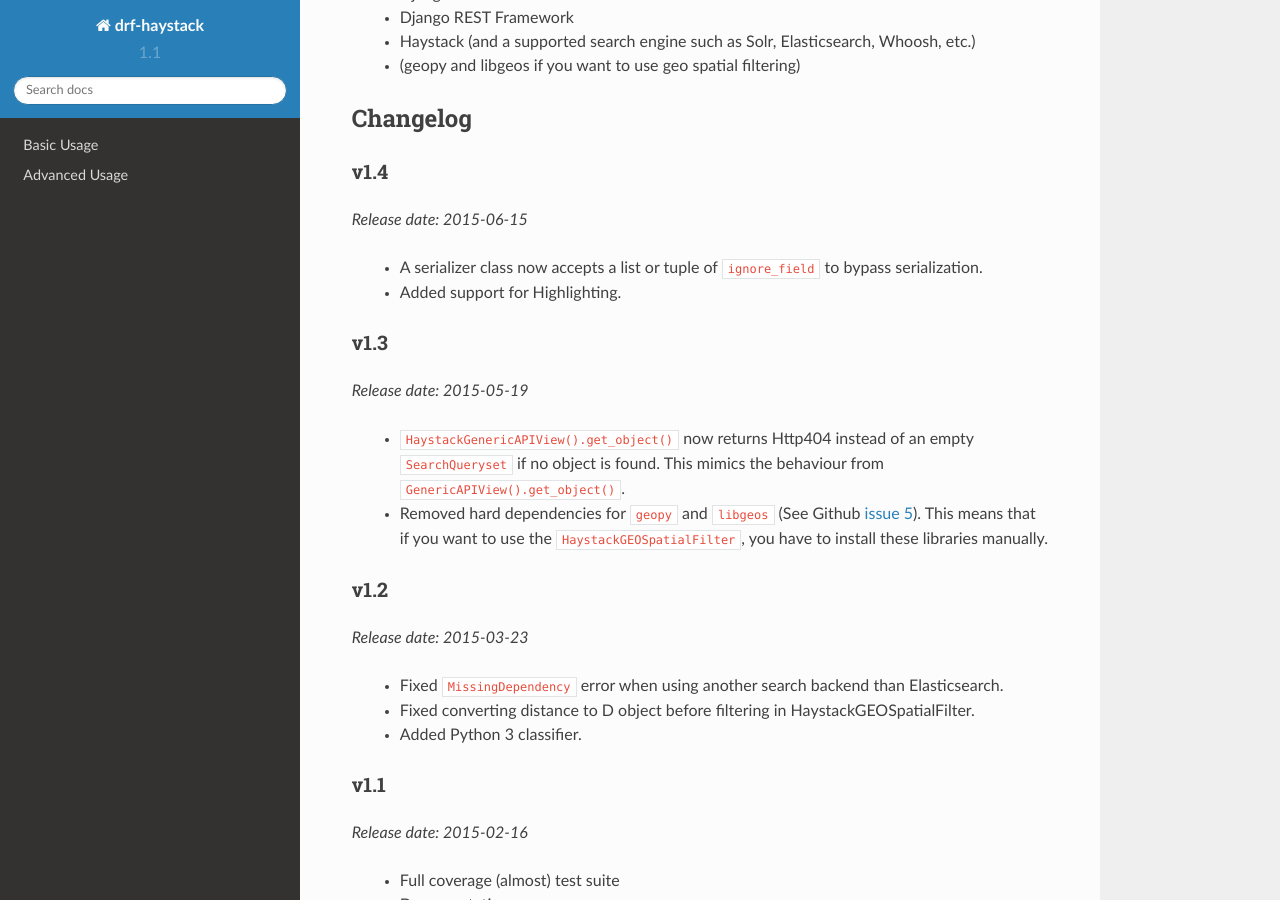
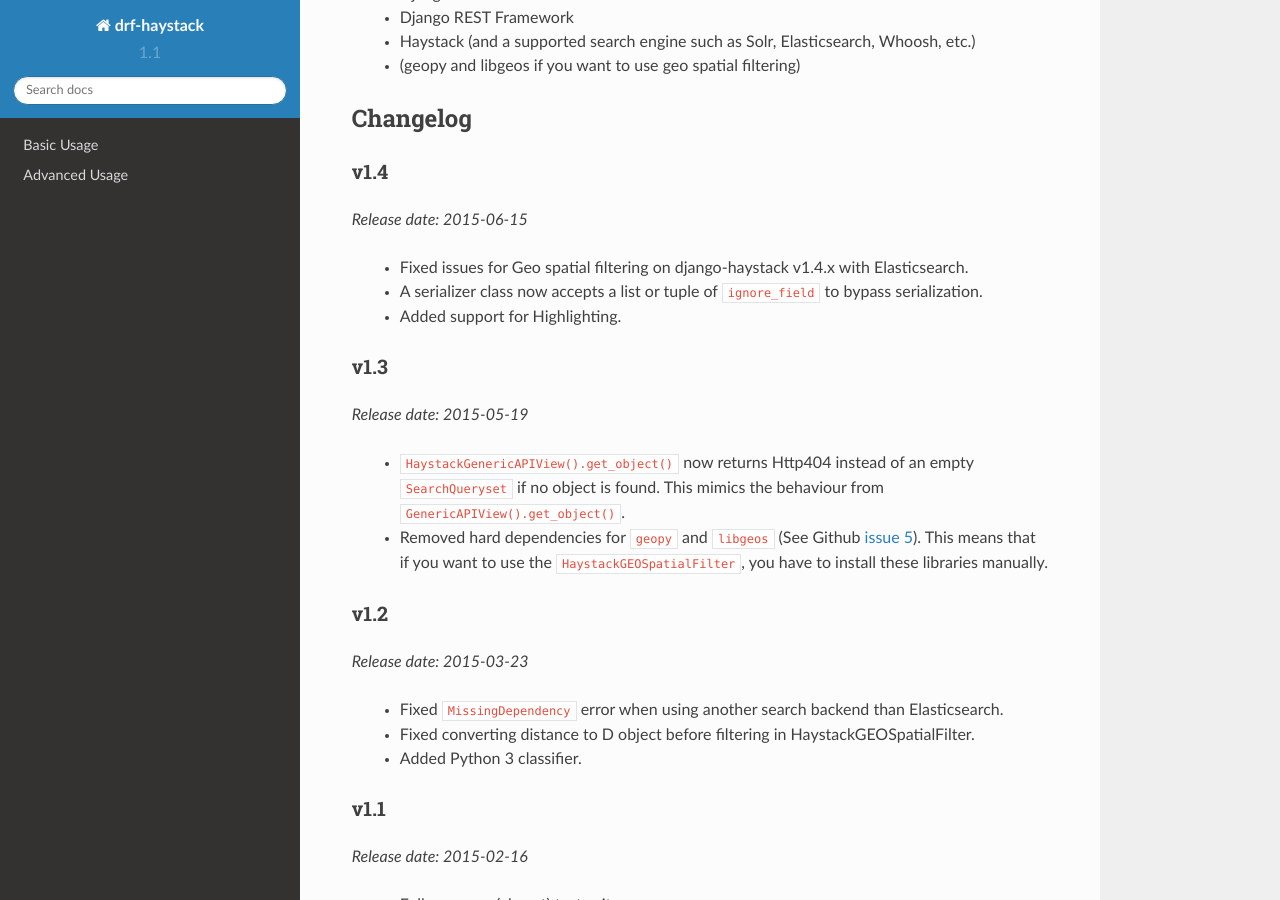
Before and after one commit to rhblind/drf-haystack, a Sphinx documentation site: the page built from docs/index.rst, in a window 1280 px wide and 900 px high, scrolled down 1050 px. Built offline with Sphinx 7.4.7 and the Read the Docs theme 2.0.0, drawn with Linux system fonts in a browser that asks for light colours.

Commit message:
updated release notes with haystack 1.4 and elasticsearch

```diff
--- a/docs/index.rst
+++ b/docs/index.rst
@@ -50,6 +50,7 @@
 ----
 *Release date: 2015-06-15*
 
+    - Fixed issues for Geo spatial filtering on django-haystack v1.4.x with Elasticsearch.
     - A serializer class now accepts a list or tuple of ``ignore_field`` to bypass serialization.
     - Added support for Highlighting.
 
```
